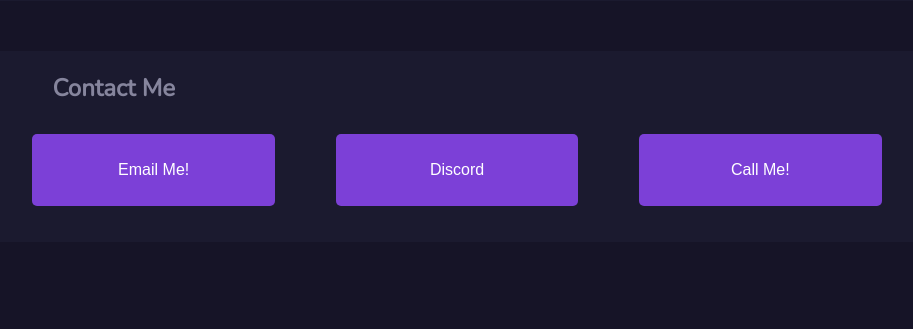
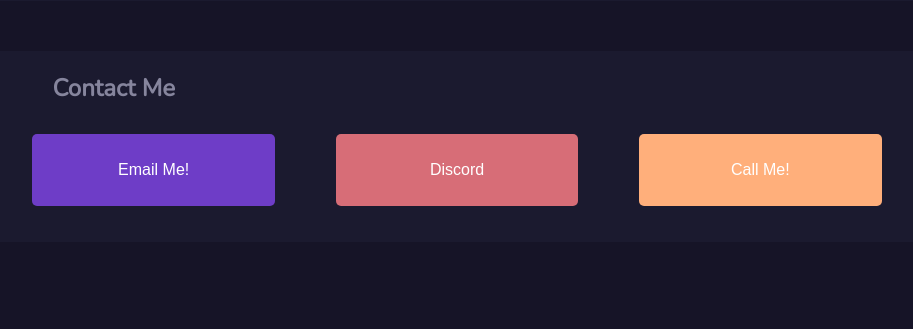
Before and after one commit to ZachK26/zach-koeppl-portfolio, a Flask app: page / in a window 1280 px wide. Shown: the part 2225-2554 px from the top of the page, without its empty margins (183-1096 px from the left). Run offline with Flask 2, Linux system fonts and the light colour scheme.

Commit message:
added button classes

```diff
--- a/templates/index.html
+++ b/templates/index.html
@@ -131,9 +131,9 @@
   </div>
     <div class = 'otherSectionsSTContainer' id = 'contactme'>
       <h3 id = 'sttitles' class = 'otherSections'>Contact Me</h3>
-      <button onclick="location.href='https://github.com/ZachK26/color-gen-website'" type="button" class = 'button contactButtons'>Email Me!</button>
-      <button onclick="location.href='https://github.com/ZachK26/color-gen-website'" type="button" class = 'button contactButtons'>Discord</button>
-      <button onclick="location.href='https://github.com/ZachK26/color-gen-website'" type="button" class = 'button contactButtons'>Call Me!</button>
+      <button onclick="location.href='https://github.com/ZachK26/color-gen-website'" type="button" class = 'button contactButtons emailbutton'>Email Me!</button>
+      <button onclick="location.href='https://github.com/ZachK26/color-gen-website'" type="button" class = 'button contactButtons discordbutton'>Discord</button>
+      <button onclick="location.href='https://github.com/ZachK26/color-gen-website'" type="button" class = 'button contactButtons callbutton'>Call Me!</button>
     </div>
   </div>
 </div>
```
